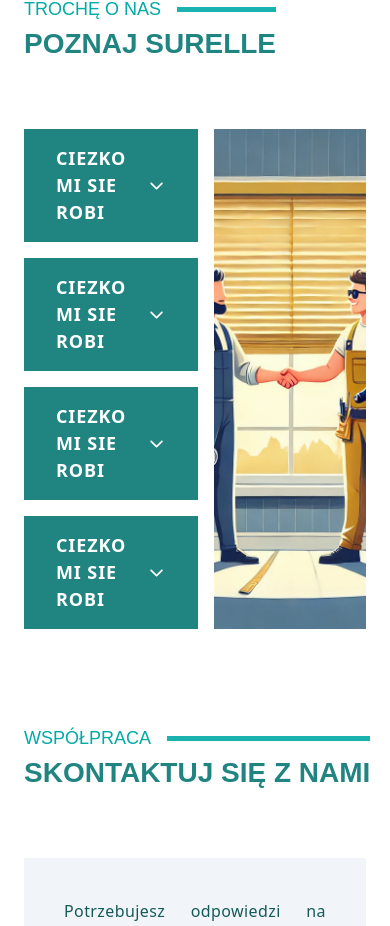
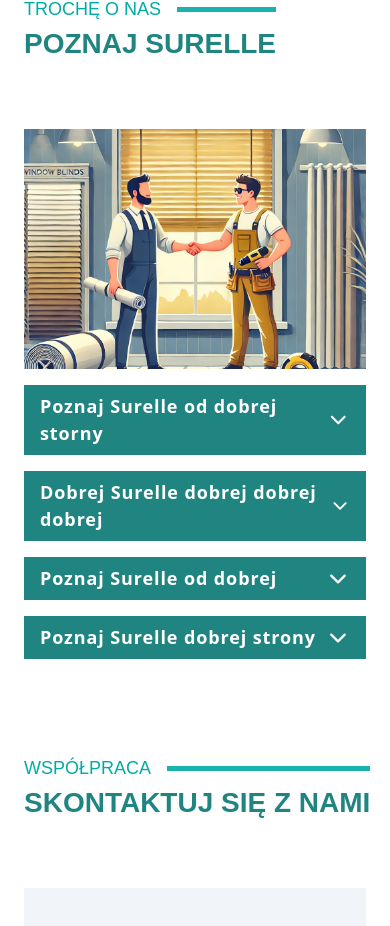
Before and after one commit to Hosuqa/Surella, a React (Vite) app: page / in a window 390 px wide. Shown: the part 3000-3926 px from the top of the page. Built offline with nearby package versions, Linux system fonts and the light colour scheme; a web font is replaced by a local one.

Commit message:
[CHANGE] - XlWraper, gallery height fix

```diff
--- a/src/components/global/Wrappers.tsx
+++ b/src/components/global/Wrappers.tsx
@@ -31,7 +31,7 @@ export const LgWrapper = ({ className, children, vertical=false, horizontal=true
 
 export const XlWrapper = ({ className, children, vertical=false, horizontal=true, id }: Props) => {
     return (
-        <div id={id} className={`${ vertical ? "py-12 md:py-16 lg:py-20 xl:py-24 2xl:py-38" : "" } ${ horizontal ? "mx-6 sm:mx-10 md:mx-16 lg:mx-24 xl:mx-72" : "" } ${ className }`}>
+        <div id={id} className={`${ vertical ? "py-12 md:py-16 lg:py-20 xl:py-24 2xl:py-38" : "" } ${ horizontal ? "mx-6 sm:mx-10 md:mx-16 lg:mx-24 xl:mx-32 2xl:mx-72" : "" } ${ className }`}>
             { children }
         </div>
     );
--- a/src/components/sections/Colab.tsx
+++ b/src/components/sections/Colab.tsx
@@ -1,5 +1,6 @@
 import { useState } from "react";
 import { XlWrapper } from "@components/global/Wrappers";
+import { styles } from "../../styles";
 import Title from '../global/Title';
 import { IoIosArrowDown } from "react-icons/io";
 import { rollo, rollo2 } from '../../assets';
@@ -15,16 +16,17 @@ const ColabBox = ({ title, description, isOpen, onClick }: Props) => {
   return (
     <div className="flex flex-col h-full">
       <div
-        className='grow flex w-full bg-surella-600 py-4 px-8 items-center justify-between cursor-pointer'
+        className='grow flex w-full bg-surella-600 py-2 px-4 lg:py-4 lg:px-8 items-center justify-between cursor-pointer'
         onClick={onClick}
       >
-        <p className='uppercase font-bold text-white text-[18px] tracking-wider'>{title}</p>
-        <IoIosArrowDown className={`w-10 h-10 text-white transform duration-500 ${isOpen ? "rotate-180" : ""}`} />
+        <p className={`${styles.colabtitle} font-bold text-white text-[18px] tracking-wider`}>{title}</p>
+        <IoIosArrowDown className={`w-6 h-6 lg:w-10 lg:h-10 text-white transform duration-500 ${isOpen ? "rotate-180" : ""}`} />
       </div>
       <div>
         {isOpen && (
-          <div className="px-8 pb-8 bg-surella-600 text-white text-[16px] leading-relaxed tracking-wide text-justify">
+          <div className={`${styles.colabtext} -translate-y-[1px] px-8 pb-8 bg-surella-600 text-white text-[16px] leading-relaxed tracking-wide text-justify`}>
             {description}
+              {/* -translate-y-[1px] - fix border na ipad */}
           </div>
         )}
       </div>
@@ -34,48 +36,54 @@ const ColabBox = ({ title, description, isOpen, onClick }: Props) => {
 
 const Colab = () => {
   const [openIndex, setOpenIndex] = useState<number | null>(null);
+  const [lastOpenIndex, setLastOpenIndex] = useState<number | null>(null);
 
   const toggleBox = (index: number) => {
-    setOpenIndex(prevIndex => (prevIndex === index ? null : index));
+    setOpenIndex(prevIndex => {
+      if (prevIndex === index) {
+        setLastOpenIndex(index); // Retain last clicked index when box is closed
+        return null;
+      }
+      return index;
+    });
   };
 
-  const rollos = [rollo, rollo2, rollo2, rollo2];
+  const rollos = [rollo, rollo2, rollo, rollo2];
+  const currentIndex = openIndex !== null ? openIndex : lastOpenIndex;
 
   return (
     <XlWrapper vertical id="Colab">
       <Title title='Poznaj Surelle' subtitle='Trochę o nas' />
-      <div className="w-full flex gap-4">
+      <div className="w-full flex flex-col-reverse xl:flex-row gap-4 ">
         <div className="flex flex-col w-full gap-4">
           <ColabBox
-            title="CIEZKO MI SIE ROBI"
+            title="Poznaj Surelle od dobrej storny"
             description="CIEZKO MI SIE ROBI"
             isOpen={openIndex === 0}
             onClick={() => toggleBox(0)}
           />
           <ColabBox
-            title="CIEZKO MI SIE ROBI"
+            title="Dobrej Surelle dobrej dobrej dobrej"
             description="Lorem ipsum dolor sit amet consectetur  elit. Lorem ipsum dolor sit amet  adipisicing elit. Lorem ipsum dolor sit amet consectetur adipisicing elit.  ipsum dolor sit amet consectetur  elit. Lorem ipsum dolor sit amet consectetur adipisicing elit. "
             isOpen={openIndex === 1}
             onClick={() => toggleBox(1)}
           />
           <ColabBox
-            title="CIEZKO MI SIE ROBI"
-            description="sd"
-            isOpen={openIndex === 2}
+            title="Poznaj Surelle od dobrej"
+            description="Pierwszym projektem, w którym wystąpi powracający do aktorstwa Armie Hammer, będzie western Frontier Crucible" isOpen={openIndex === 2}
             onClick={() => toggleBox(2)}
           />
           <ColabBox
-            title="CIEZKO MI SIE ROBI"
-            description="sd"
-            isOpen={openIndex === 3}
+            title="Poznaj Surelle dobrej strony"
+            description="Gwiazdą westernu został Thomas Jane . W obsadzie Frontier Cruciblesą również Myles Clohessy" isOpen={openIndex === 3}
             onClick={() => toggleBox(3)}
           />
         </div>
-        <div className="w-full bg-slate-300">
-        {openIndex !== null ? (
-            <img src={rollos[openIndex]} className="w-full h-full object-cover" alt={rollos[openIndex]} />
+        <div className="w-full h-[240px] md:h-[400px] lg:h-[450px] xl:h-[500px] 2xl:h-[600px] bg-slate-300">
+          {currentIndex !== null ? (
+            <img src={rollos[currentIndex]} className="w-full h-full object-cover" alt={`Image ${currentIndex}`} />
           ) : (
-            <img src={rollo} className="w-full h-full object-cover" alt="Deafult" />
+            <img src={rollo} className="w-full h-full object-cover" alt="Default" />
           )}
         </div>
       </div>
--- a/src/styles.ts
+++ b/src/styles.ts
@@ -20,8 +20,12 @@ const styles = {
       "2xl:text-[22px] md:text-[18px] text-[16px]",
     galleryText:
       "xl:text-[22px] lg:text-[20px] xs:text-[18px] text-[14px]",
+    colabtext:
+      "2xl:text-[18px] text-[14px]",
+    colabtitle:
+      "2xl:text-[23px] md:text-[20px] text-[14px]",
     contactText:
-      "2xl:text-[44px] md:text-[32px]  text-[28px]"
+      "2xl:text-[44px] md:text-[32px]  text-[28px]",
   };
 
   export { styles };
```
